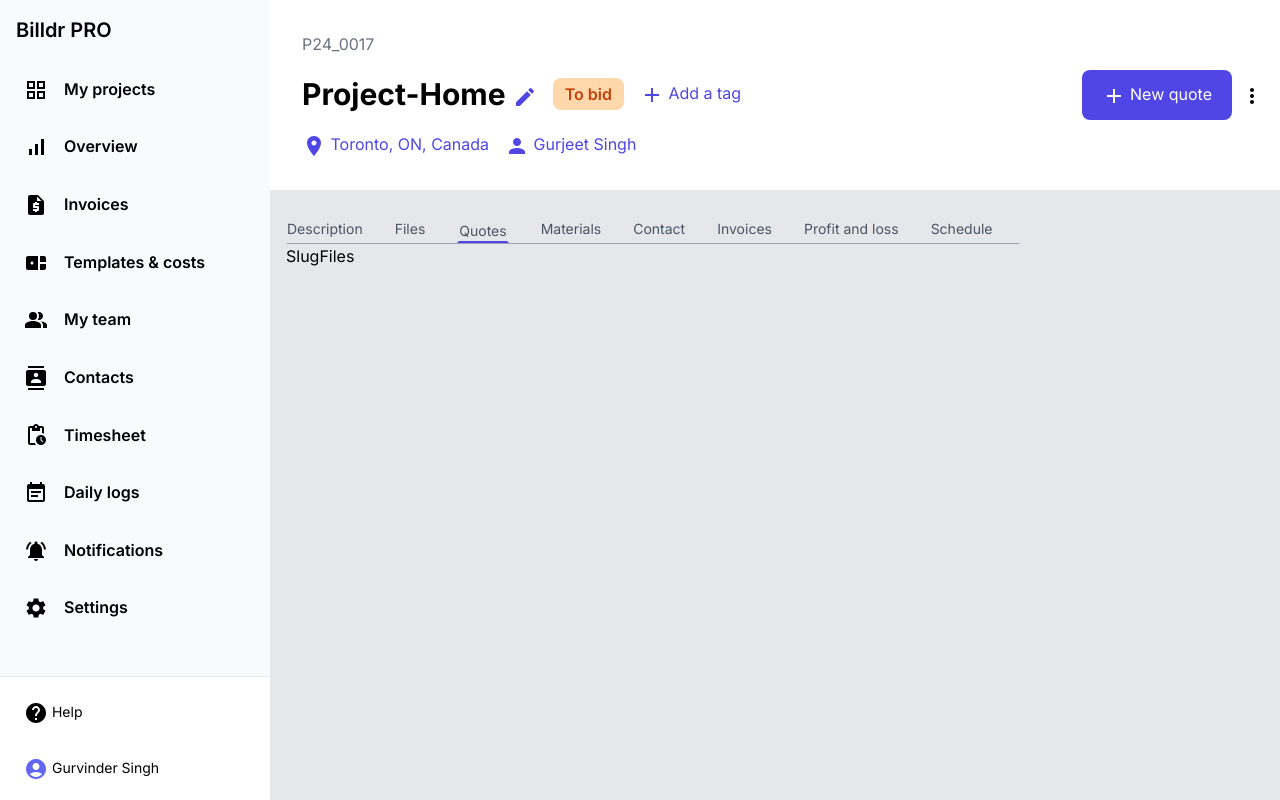
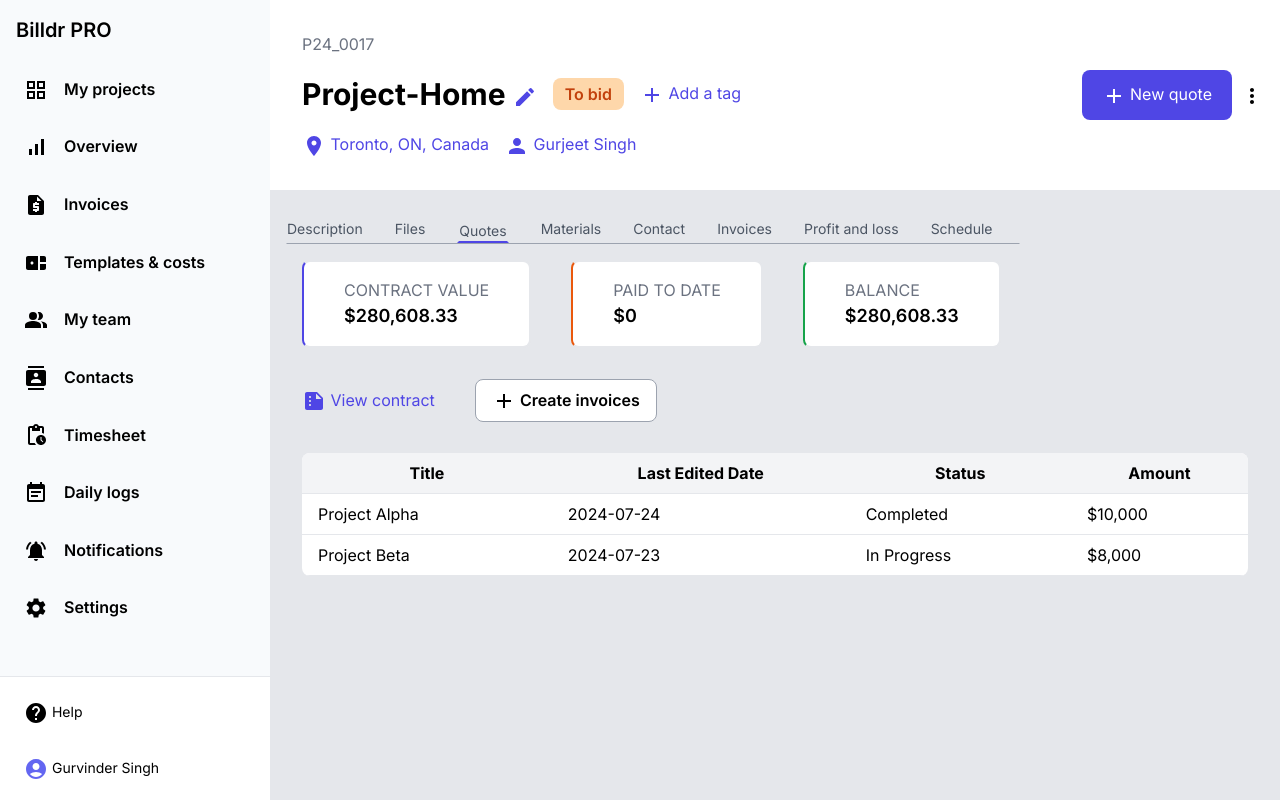
Before and after one commit to gursewak8427/prosbro, a Next.js app: page /my-projects/1 in a window 1280 px wide. Both pictures are taken after a click on the item "Quotes". Built offline with nearby package versions, Linux system fonts and the light colour scheme.

Commit message:
added discription and quote slug

```diff
--- a/src/app/(website)/_components/my-projects/SlugDiscription.js
+++ b/src/app/(website)/_components/my-projects/SlugDiscription.js
@@ -2,8 +2,11 @@ import React from 'react'
 import LocalPhoneIcon from '@mui/icons-material/LocalPhone';
 import EmailIcon from '@mui/icons-material/Email';
 import EditIcon from '@mui/icons-material/Edit';
-import LocationOnIcon from '@mui/icons-material/LocationOn';
+import AddIcon from '@mui/icons-material/Add';
 import PersonIcon from '@mui/icons-material/Person';
+import ArrowForwardIosIcon from '@mui/icons-material/ArrowForwardIos';
+import CalendarTodayIcon from '@mui/icons-material/CalendarToday';
+import CircleIcon from '@mui/icons-material/Circle';
 
 function SlugDiscription() {
     return (
@@ -18,6 +21,59 @@ function SlugDiscription() {
                     <p><span className='text-gray-500'><EmailIcon /> </span> Gurjeet@gmail.com</p>
                 </div>
             </div>
+
+            <div className='mt-5 mb-5 bg-white p-4 rounded-lg'>
+                <div className='flex justify-between'>
+                    <div>
+                        <h1 className='text-2xl font-semibold'>Tasks</h1>
+                    </div>
+                    <div className='flex gap-5'>
+                        <button className='font-semibold px-4 py-2 border border-gray-400 rounded-lg'><span><AddIcon /> </span>Add Tasks</button>
+                        <button className='font-semibold text-indigo-600'>See all <span><ArrowForwardIosIcon /> </span></button>
+
+                    </div>
+                </div>
+                <div className='flex flex-col justify-center items-center mt-3 mb-3'>
+                    <h1 className='text-xl font-semibold mt-3 mb-3'>Say goodbye to chaos and hello to productivity!</h1>
+                    <p className='text-gray-500'>Easily add tasks to keep everything organized.</p>
+                </div>
+            </div>
+
+            <div className='flex  gap-5 justify-between'>
+                <div className='w-1/2'>
+                    <div className='mt-5 mb-5 bg-white px-4 py-6 rounded-lg'>
+                        <h1 className='text-xl font-semibold mt-2 mb-3'>Home Visit</h1>
+                        <button className='text-indigo-600'><CalendarTodayIcon className='text-lg' /> Schedule your home visit</button>
+
+                    </div>
+                    <div className='mt-5 mb-5 bg-white px-4 py-6  rounded-lg'>
+                        <h1 className='text-xl font-semibold mt-2 mb-3'>Latest activity</h1>
+                        <p className='text-gray-500'><CircleIcon className='text-indigo-600 text-sm mr-2' /> You created the project
+                            July 25th 2024 11:14:04PM</p>
+                    </div>
+                </div>
+                <div className='w-1/2'>
+                    <div className='mt-5 mb-5 bg-white p-4 rounded-lg'>
+                        <h1 className='text-lg font-semibold mb-3 mt-2'>My personal notes</h1>
+                        <input className='py-10 px-2 w-full rounded-lg border border-gray-400 ' placeholder='Add some personal notes about this project'></input>
+                    </div>
+
+                    <div className="rounded-lg max-w-full list-none transition-none overflow-hidden w-[500px] h-[400px]">
+                        <div id="my-map-display" className="h-full w-full max-w-full">
+                            <iframe
+                                className="h-full w-full border-0"
+                                frameBorder="0"
+                                src="https://www.google.com/maps/embed/v1/place?q=Toronto&key=AIzaSyBFw0Qbyq9zTFTd-tUY6dZWTgaQzuU17R8"
+                                allowFullScreen
+                                title="Google Map"
+                            ></iframe>
+                        </div>
+
+                    </div>
+                </div>
+
+            </div>
+
         </>
     )
 }
--- /dev/null
+++ b/src/app/(website)/_components/my-projects/SlugQuote.js
@@ -0,0 +1,72 @@
+import React from 'react'
+import SummarizeIcon from '@mui/icons-material/Summarize';
+import AddIcon from '@mui/icons-material/Add';
+
+function SlugQuote() {
+    const data = [
+        {
+            title: 'Project Alpha',
+            lastEditedDate: '2024-07-24',
+            status: 'Completed',
+            amount: '$10,000',
+        },
+        {
+            title: 'Project Beta',
+            lastEditedDate: '2024-07-23',
+            status: 'In Progress',
+            amount: '$8,000',
+        },
+    ];
+    return (
+        <div className='p-4 '>
+            <div className='flex justify-start gap-10'>
+                <div className='bg-white  px-10 py-4 rounded-lg border-2 border-l-indigo-600'>
+                    <p className='text-gray-500'>CONTRACT VALUE</p>
+                    <h1 className='text-lg font-semibold '>$280,608.33</h1>
+                </div>
+                <div className='bg-white  px-10 py-4 rounded-lg border-2 border-l-orange-600'>
+                    <p className='text-gray-500'>PAID TO DATE</p>
+                    <h1 className='text-lg font-semibold '>$0</h1>
+                </div>
+                <div className='bg-white  px-10 py-4 rounded-lg border-2 border-l-green-600'>
+                    <p className='text-gray-500'>BALANCE</p>
+                    <h1 className='text-lg font-semibold '>$280,608.33</h1>
+                </div>
+            </div>
+
+            <div className='flex items-center gap-10 mt-5'>
+                <div className='text-indigo-600 mt-5 mb-5'>
+                    <h1><span><SummarizeIcon /> </span> View contract</h1>
+                </div>
+                <div>
+                    <button className='font-semibold px-4 py-2 border border-gray-400 rounded-lg bg-white'><span><AddIcon /> </span>Create invoices</button>
+                </div>
+            </div>
+
+            <div className="overflow-x-auto rounded-lg mt-5 ">
+                <table className="min-w-full bg-white">
+                    <thead>
+                        <tr>
+                            <th className="py-2 px-4 border-b border-gray-200 bg-gray-100">Title</th>
+                            <th className="py-2 px-4 border-b border-gray-200 bg-gray-100">Last Edited Date</th>
+                            <th className="py-2 px-4 border-b border-gray-200 bg-gray-100">Status</th>
+                            <th className="py-2 px-4 border-b border-gray-200 bg-gray-100">Amount</th>
+                        </tr>
+                    </thead>
+                    <tbody>
+                        {data.map((item, index) => (
+                            <tr key={index}>
+                                <td className="py-2 px-4 border-b border-gray-200">{item.title}</td>
+                                <td className="py-2 px-4 border-b border-gray-200">{item.lastEditedDate}</td>
+                                <td className="py-2 px-4 border-b border-gray-200">{item.status}</td>
+                                <td className="py-2 px-4 border-b border-gray-200">{item.amount}</td>
+                            </tr>
+                        ))}
+                    </tbody>
+                </table>
+            </div>
+        </div>
+    )
+}
+
+export default SlugQuote;
--- a/src/app/(website)/my-projects/[slug]/page.js
+++ b/src/app/(website)/my-projects/[slug]/page.js
@@ -9,6 +9,7 @@ import MoreVertIcon from '@mui/icons-material/MoreVert';
 
 const SlugDescription = dynamic(() => import('../../_components/my-projects/SlugDiscription'), { ssr: false })
 const SlugFiles = dynamic(() => import('../../_components/my-projects/SlugFiles'), { ssr: false })
+const SlugQuote = dynamic(() => import('../../_components/my-projects/SlugQuote'), { ssr: false })
 // Import other components similarly...
 
 function Page() {
@@ -21,7 +22,7 @@ function Page() {
       case 'Files':
         return <SlugFiles />;
       case 'Quotes':
-        return <SlugFiles />;
+        return <SlugQuote />;
       default:
         return <SlugDescription />;
     }
```
